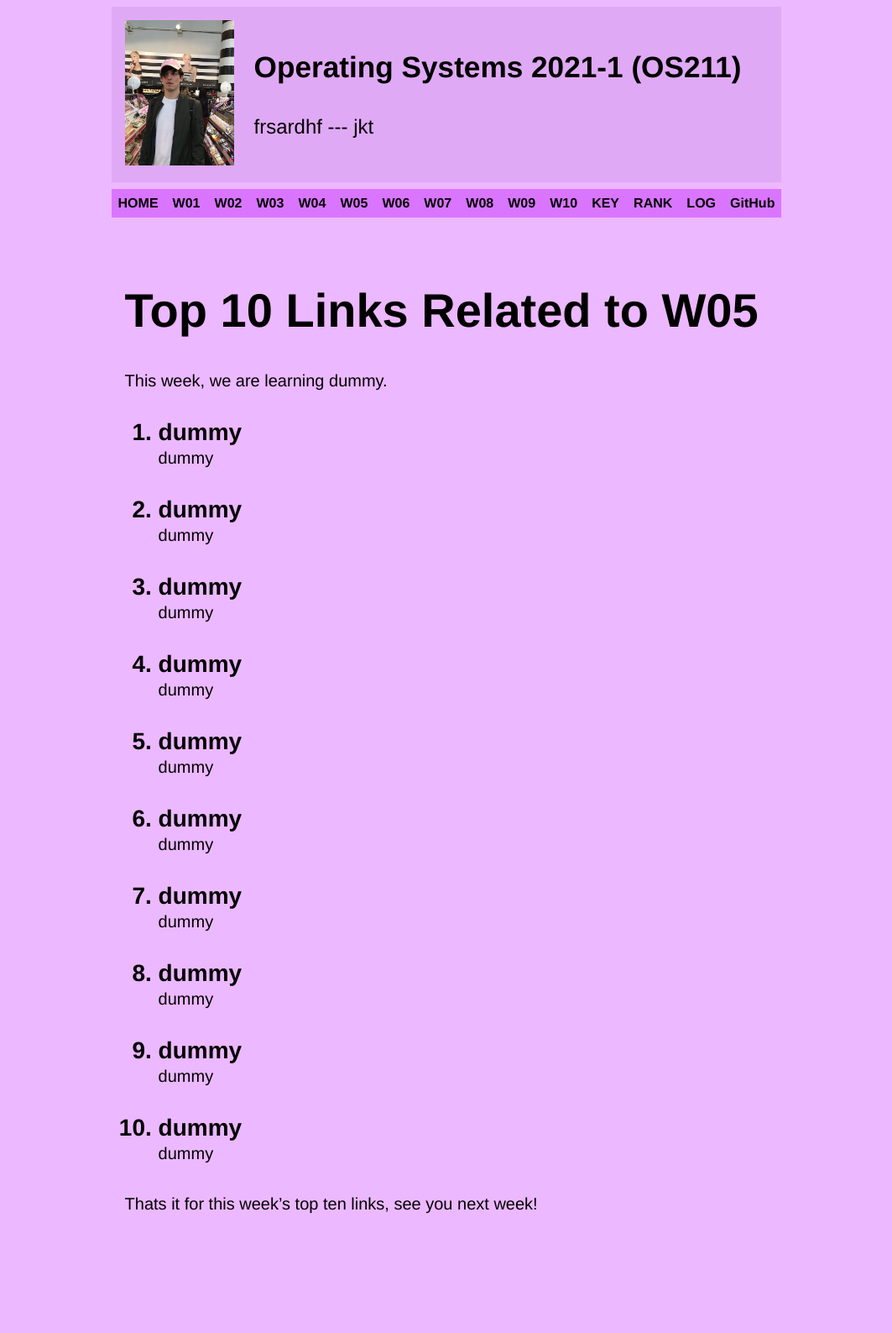
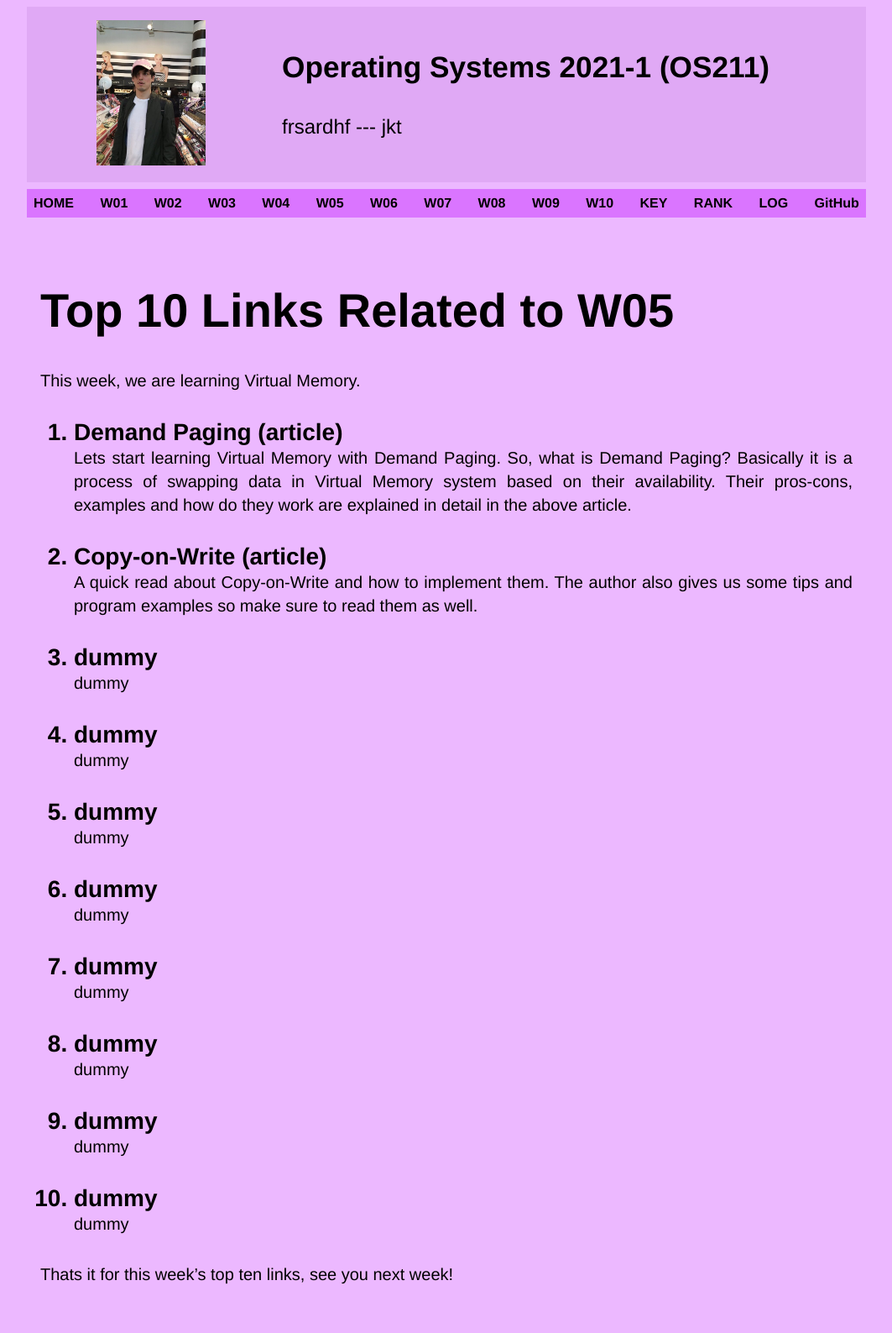
Before and after one commit to frsardhf/os211, a Jekyll site: the page built from w05.md, in a window 1280 px wide. Shown: the whole page at 84% size, without its empty margins (108-1171 px from the left). Built offline with Jekyll 4.4.1, drawn with Linux system fonts in a browser that asks for light colours; our own code applies the rules of GitHub Pages for plain Markdown files; before the commit the page ends 1503 px from its top, so only the background shows below that.

Commit message:
OS211 frsardhf

```diff
--- a/w05.md
+++ b/w05.md
@@ -4,13 +4,13 @@ permalink: /W05/
 ---
 
 # Top 10 Links Related to W05
-This week, we are learning dummy.
+This week, we are learning Virtual Memory.
 
-1. [dummy](https://www.youtube.com) <br>
-   dummy
+1. [Demand Paging (article)](http://digitalthinkerhelp.com/demand-paging-in-os-operating-system-examples-advantages-working/) <br>
+   Lets start learning Virtual Memory with Demand Paging. So, what is Demand Paging? Basically it is a process of swapping data in Virtual Memory system based on their availability. Their pros-cons, examples and how do they work are explained in detail in the above article.
 
-2. [dummy](https://www.youtube.com) <br>
-   dummy
+2. [Copy-on-Write (article)](https://medium.com/@arpitbhayani/copy-on-write-semantics-9538bbeb9f86) <br>
+   A quick read about Copy-on-Write and how to implement them. The author also gives us some tips and program examples so make sure to read them as well.
 
 3. [dummy](https://www.youtube.com) <br>
    dummy
```
